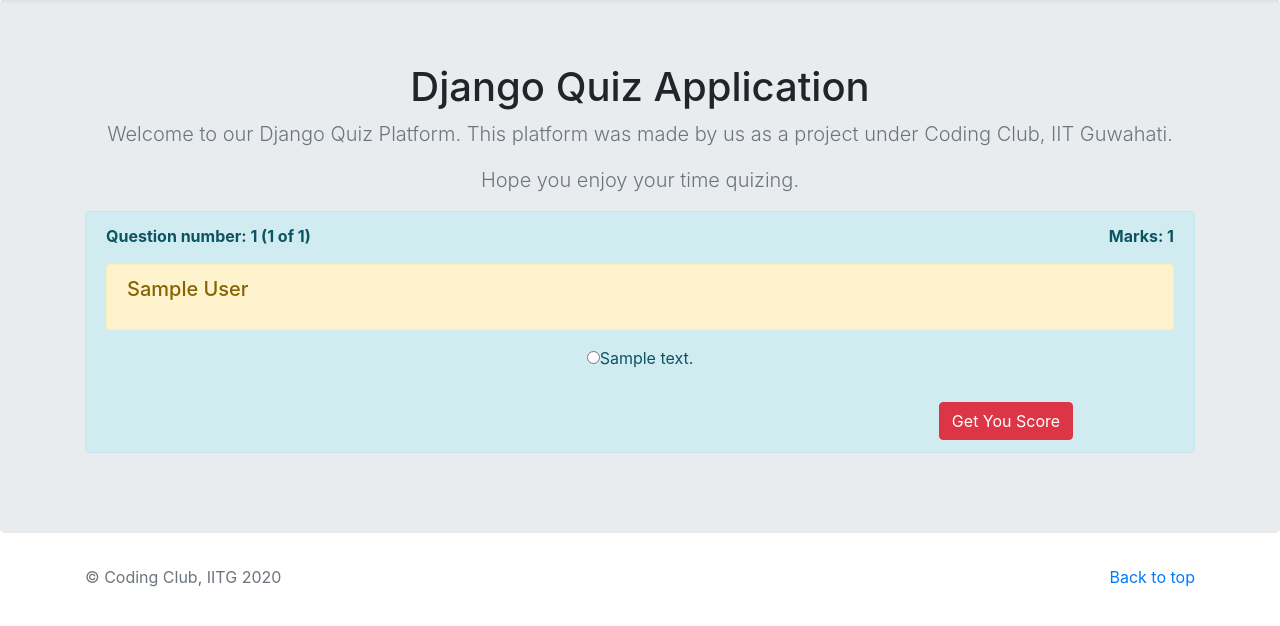
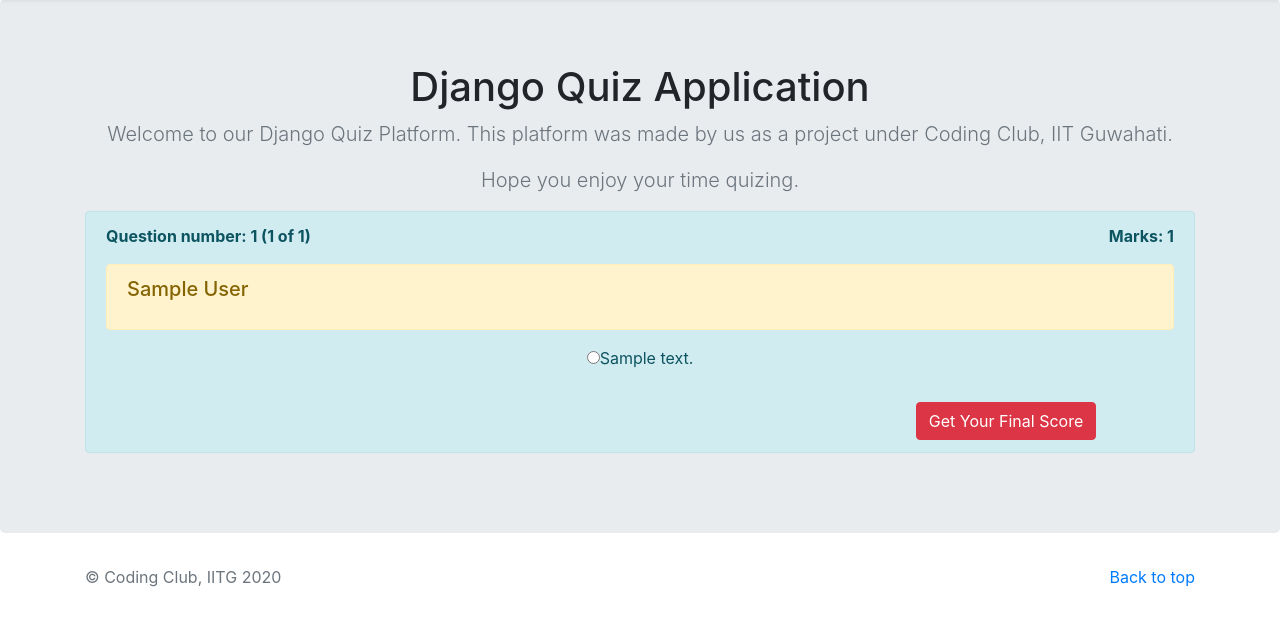
Before and after one commit to rk-karan/Django_Quiz, a Django app: page /accounts/calculate/1/1/1 in a window 1280 px wide. Shown: the part 57-683 px from the top of the page. Run offline with Django 3.2, Linux system fonts and the light colour scheme; a user stored in the database is signed in; tables that the repository leaves empty hold one stand-in row (values such as "Sample post"); some libraries are stand-ins or nearby versions.

Commit message:
Changes in score calculation

```diff
--- a/accounts/templates/accounts/question_form.html
+++ b/accounts/templates/accounts/question_form.html
@@ -29,7 +29,7 @@
 			</div>
 			<div class="col-4">
 				{% if count == quiz.number_of_questions %}
-				<a href="{% url 'final_score' quiz.pk %}" class="btn btn-danger">Get You Score</a>
+				<button type="submit" class="btn btn-danger">Get Your Final Score</button>
 				{% else %}<button type="submit" class="btn btn-danger">Submit</button>{% endif %}
 			</div>
 		</div>
```
